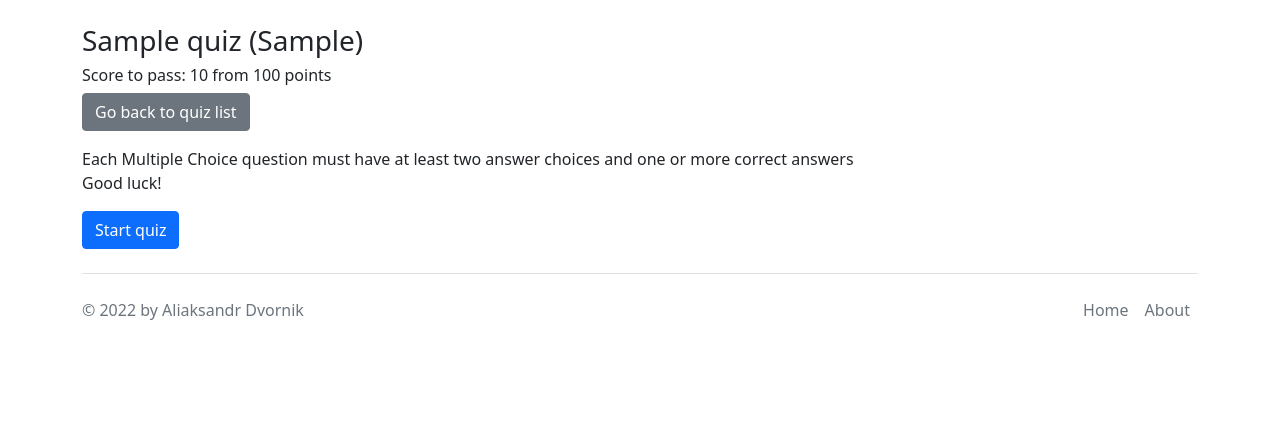
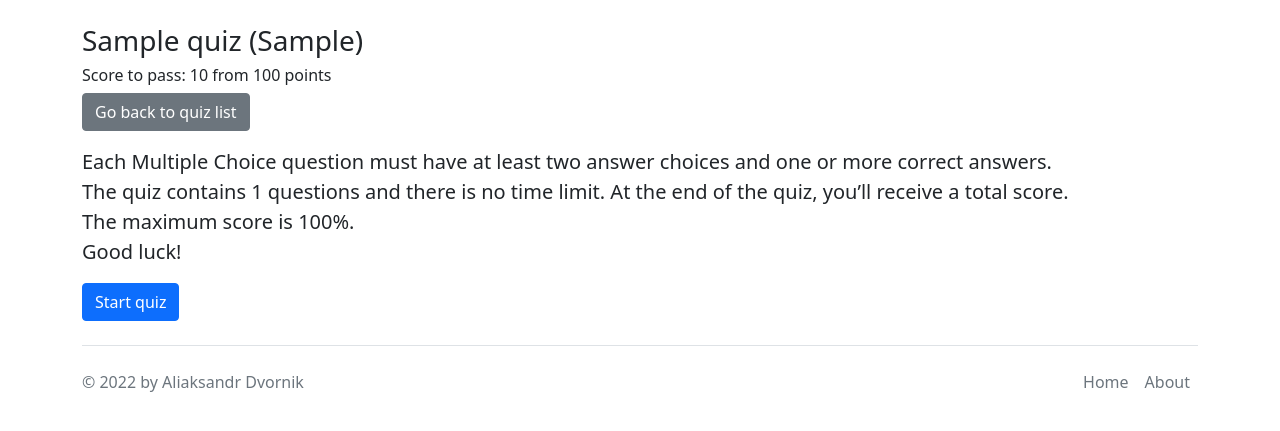
Before and after one commit to ADv0rnik/quiz_application, a Django app: page /quizzes/1/ in a window 1280 px wide. Shown: the part 93-524 px from the top of the page. Run offline with Django 4.2, Linux system fonts and the light colour scheme; tables that the repository leaves empty hold one stand-in row (values such as "Sample post").

Commit message:
Modified
modified quiz.html and requirements.txt

```diff
--- a/quizapp/quizzes/templates/quiz.html
+++ b/quizapp/quizzes/templates/quiz.html
@@ -13,7 +13,9 @@
     <form id="quiz-form" class="mt-3 mb-3">
         {% csrf_token %}
         <div id="quiz-box">
-            <p>Each Multiple Choice question must have at least two answer choices and one or more correct answers <br>
+            <p class="lead">Each Multiple Choice question must have at least two answer choices and one or more correct answers. <br>
+            The quiz contains {{quiz.number_of_questions}} questions and there is no time limit.
+            At the end of the quiz, you’ll receive a total score. <br> The maximum score is 100%. <br>
             Good luck!</p>
         </div>
     </form>
--- a/quizapp/requirements.txt
+++ /dev/null
@@ -1,4 +0,0 @@
-asgiref==3.5.0
-backports.zoneinfo==0.2.1
-Django==4.0.3
-sqlparse==0.4.2
--- a/requirements.txt
+++ b/requirements.txt
@@ -1,4 +1,6 @@
 asgiref==3.5.0
 backports.zoneinfo==0.2.1
 Django==4.0.3
+django-decouple==2.1
+psycopg2==2.9.3
 sqlparse==0.4.2
```
